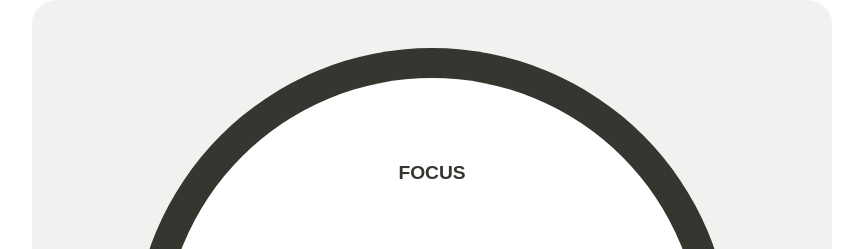
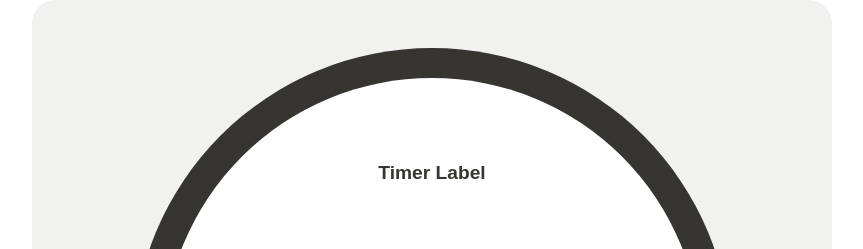
Before and after one commit to sungdongyoon/notion-widget, a Next.js app: page /timer/1001 in a window 1280 px wide. Shown: the top 249 px of the page, without its empty margins (208-1071 px from the left). Built offline with nearby package versions, Linux system fonts and the light colour scheme; a web font is replaced by a local one.

Commit message:
timer01 - timeOption time 개선

```diff
--- a/src/components/widgets/timer/TimeOption.tsx
+++ b/src/components/widgets/timer/TimeOption.tsx
@@ -23,7 +23,10 @@ type ApplyTimePayload = {
 };
 
 type TimeOptionProps = {
-  value: number;
+  value: {
+    time: number;
+    label?: string;
+  };
   onApply?: (payload: ApplyTimePayload) => void;
   applyColor?: (payload: string) => void;
   applyLabel?: (payload: string) => void;
@@ -57,7 +60,7 @@ export default function TimeOption({
   style,
   activeOption,
 }: TimeOptionProps) {
-  const totalSec = Math.floor((Number(value) || 0) / 1000);
+  const totalSec = Math.floor((Number(value.time) || 0) / 1000);
   const initH = Math.floor(totalSec / 3600);
   const initM = Math.floor((totalSec % 3600) / 60);
   const initS = totalSec % 60;
@@ -74,12 +77,14 @@ export default function TimeOption({
     label: string;
     length: number;
   }>({
-    label: "",
+    label: value.label ?? "",
     length: 0,
   });
   const [overLimit, setOverLimit] = useState<boolean>(false);
 
   const labelPercent = (timerLabel.length / LABEL_MAX_LENGTH) * 100;
+
+  console.log("totalSec", totalSec);
 
   const clamp = (n: number, min: number, max: number) =>
     Math.min(max, Math.max(min, n));
@@ -147,7 +152,7 @@ export default function TimeOption({
     setHour(String(initH));
     setMinute(String(initM));
     setSecond(String(initS));
-  }, [value]);
+  }, [value.time]);
 
   return (
     <Popover open={open} onOpenChange={setOpen}>
--- a/src/components/widgets/timer/Timer01.tsx
+++ b/src/components/widgets/timer/Timer01.tsx
@@ -380,7 +380,7 @@ const getInitialState = () => {
       time: DEFAULT_INITIAL,
       running: false,
       color: "default",
-      label: "FOCUS",
+      label: "Timer Label",
     };
   }
 
@@ -399,7 +399,7 @@ const getInitialState = () => {
           time: state.initialMs,
           running: false,
           color: state.color || "default",
-          label: state.label || "FOCUS",
+          label: state.label || "Timer Label",
         };
       }
 
@@ -409,7 +409,7 @@ const getInitialState = () => {
           time: remain,
           running: true,
           color: state.color || "default",
-          label: state.label || "FOCUS",
+          label: state.label || "Timer Label",
         };
       }
 
@@ -418,7 +418,7 @@ const getInitialState = () => {
         time: state.remainMs,
         running: false,
         color: state.color || "default",
-        label: state.label || "FOCUS",
+        label: state.label || "Timer Label",
       };
     }
   } catch {
@@ -430,7 +430,7 @@ const getInitialState = () => {
     time: DEFAULT_INITIAL,
     running: false,
     color: "default",
-    label: "FOCUS",
+    label: "Timer Label",
   };
 };
 
@@ -445,7 +445,7 @@ const Timer01 = () => {
   // 메인 컬러 상태
   const [timerColor, setTimerColor] = useState<string>("default");
   // 라벨
-  const [timerLabel, setTimerLabel] = useState<string>("FOCUS");
+  const [timerLabel, setTimerLabel] = useState<string>("Timer Label");
 
   // 마감시간 ref
   const deadlineRef = useRef<number | null>(null);
@@ -690,7 +690,7 @@ const Timer01 = () => {
       setTime(nextRemain);
       setRunning(state.mode === "running");
       setTimerColor(state.color ?? "default");
-      setTimerLabel(state.label ?? "FOCUS");
+      setTimerLabel(state.label ?? "Timer Label");
       deadlineRef.current =
         state.mode === "running" ? state.deadline ?? null : null;
     };
@@ -758,7 +758,7 @@ const Timer01 = () => {
               {!running ? <FaPlay /> : <FaPause />}
             </button>
             <TimeOption
-              value={time}
+              value={{ time: initialTime, label: timerLabel }}
               onApply={applyTime}
               applyColor={applyColor}
               applyLabel={applyLabel}
--- a/src/components/widgets/timer/Timer02.tsx
+++ b/src/components/widgets/timer/Timer02.tsx
@@ -269,7 +269,7 @@ const Timer02 = () => {
                 </div>
                 <div className="absolute bottom-[0] left-1/2 -translate-x-1/2">
                   <TimeOption
-                    value={time}
+                    value={{ time: time }}
                     onApply={applyTime}
                     disabled={running}
                     activeOption={["minute", "second", "theme", "color"]}
```
